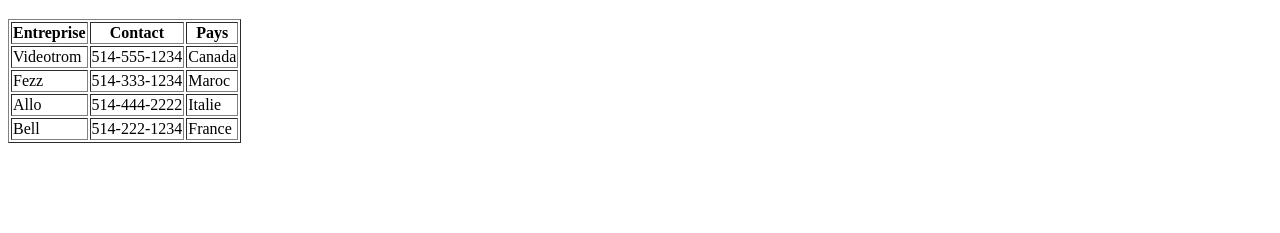
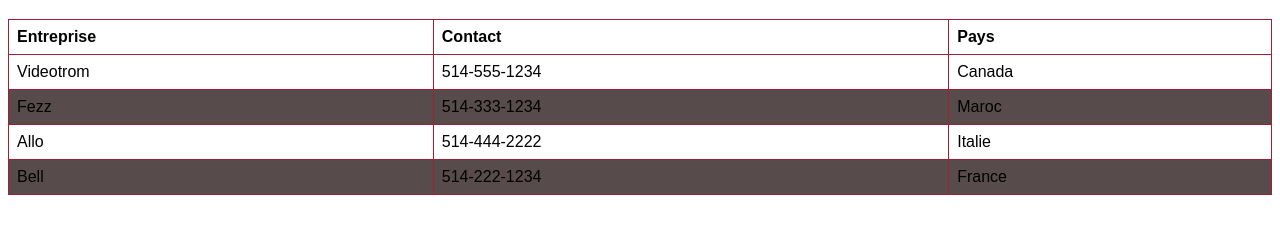
Before and after one commit to MerveilleTest/HTMLPratique, a plain HTML site: page index.html in a window 1280 px wide. Shown: the part 61-294 px from the top of the page. Drawn offline with Linux system fonts and the light colour scheme.

Commit message:
Ajout du css

```diff
--- a/index.html
+++ b/index.html
@@ -5,11 +5,28 @@
     <meta charset="UTF-8">
     <meta name="viewport" content="width=device-width, initial-scale=1.0">
     <title>Table_HTML</title>
+    <style>
+        table {
+            border-collapse: collapse;
+            width: 100%;
+            font-family: Arial, sans-serif;
+        }
+        th, td {
+            border: 1px solid #a31f35;
+            text-align: left;
+            padding: 8px;
+
+        }
+
+        tr:nth-child(even) {
+            background-color: #584b4b;
+        }
+    </style>
 </head>
 
 <body>
     <h1>Table HTML</h1>
-    <table border="1">
+    <table>
         <thead>
             <tr>
 
```
